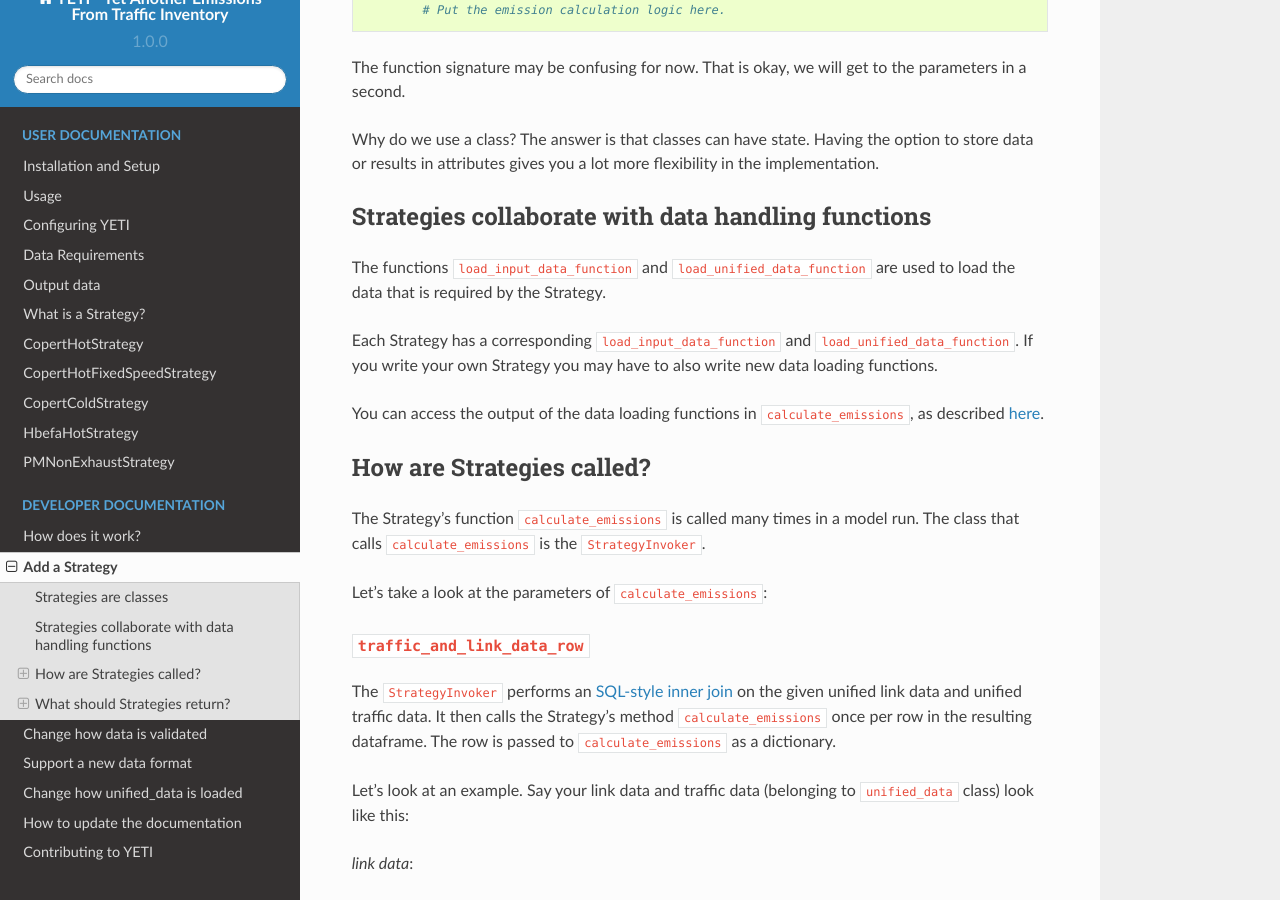
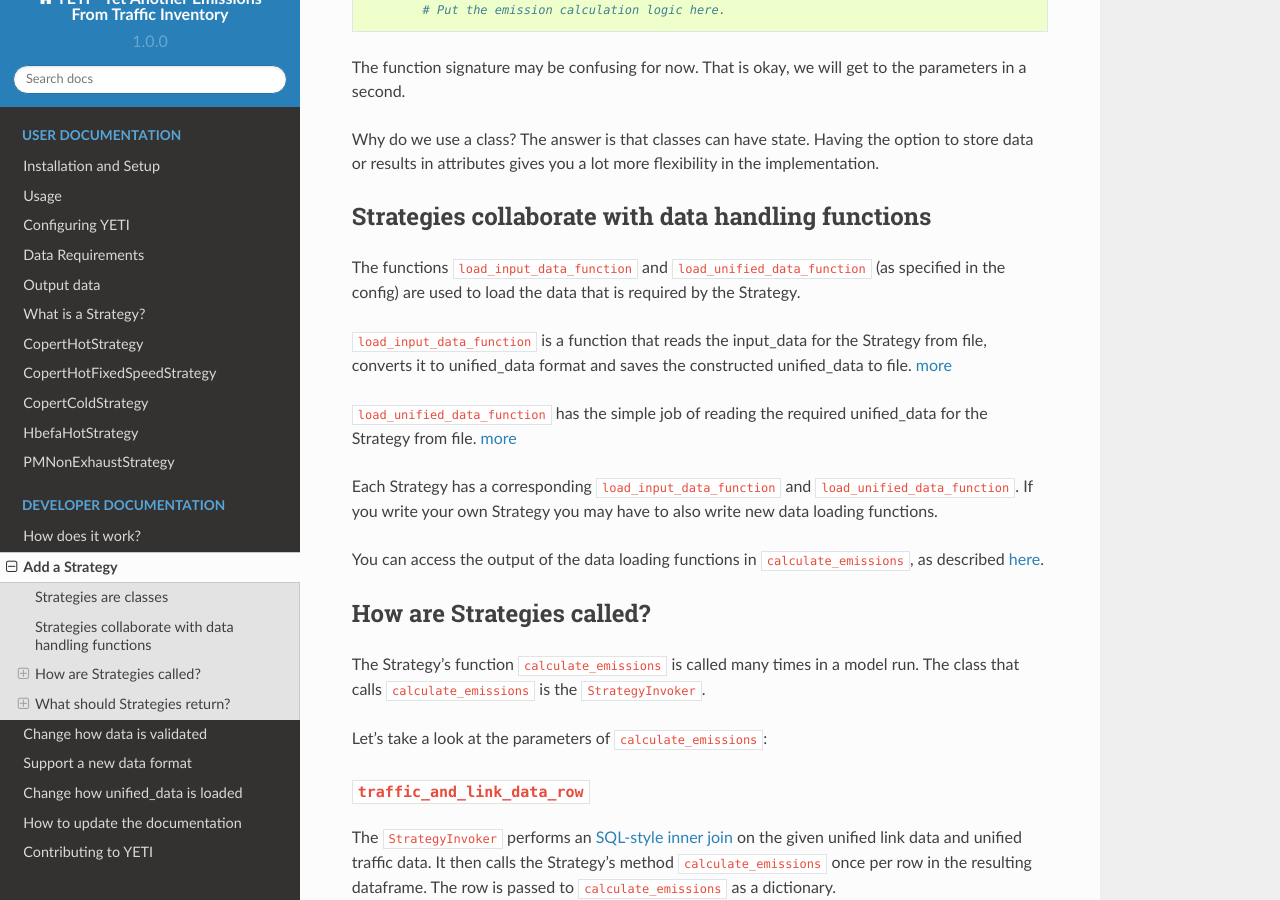
Before and after one commit to twollnik/YETI, a Sphinx documentation site: the page built from docs/developer/add_strategy.rst, in a window 1280 px wide and 900 px high, scrolled down 603 px. Built offline with Sphinx 7.4.7 and the Read the Docs theme 2.0.0, drawn with Linux system fonts in a browser that asks for light colours; formulas are drawn with MathJax 3.

Commit message:
update add strategy docs

```diff
--- a/docs/developer/add_strategy.rst
+++ b/docs/developer/add_strategy.rst
@@ -35,8 +35,14 @@ in attributes gives you a lot more flexibility in the implementation.
 Strategies collaborate with data handling functions
 ---------------------------------------------------
 
-The functions ``load_input_data_function`` and ``load_unified_data_function`` are used to load the
-data that is required by the Strategy.
+The functions ``load_input_data_function`` and ``load_unified_data_function`` (as specified in the config)
+are used to load the data that is required by the Strategy.
+
+``load_input_data_function`` is a function that reads the input_data for the Strategy from file, converts it to
+unified_data format and saves the constructed unified_data to file. :doc:`more <add_load_input_data_function>`
+
+``load_unified_data_function`` has the simple job of reading the required unified_data for the Strategy from
+file. :doc:`more <add_load_unified_data_function>`
 
 Each Strategy has a corresponding ``load_input_data_function`` and ``load_unified_data_function``.
 If you write your own Strategy you may have to also write new data loading functions.
```
